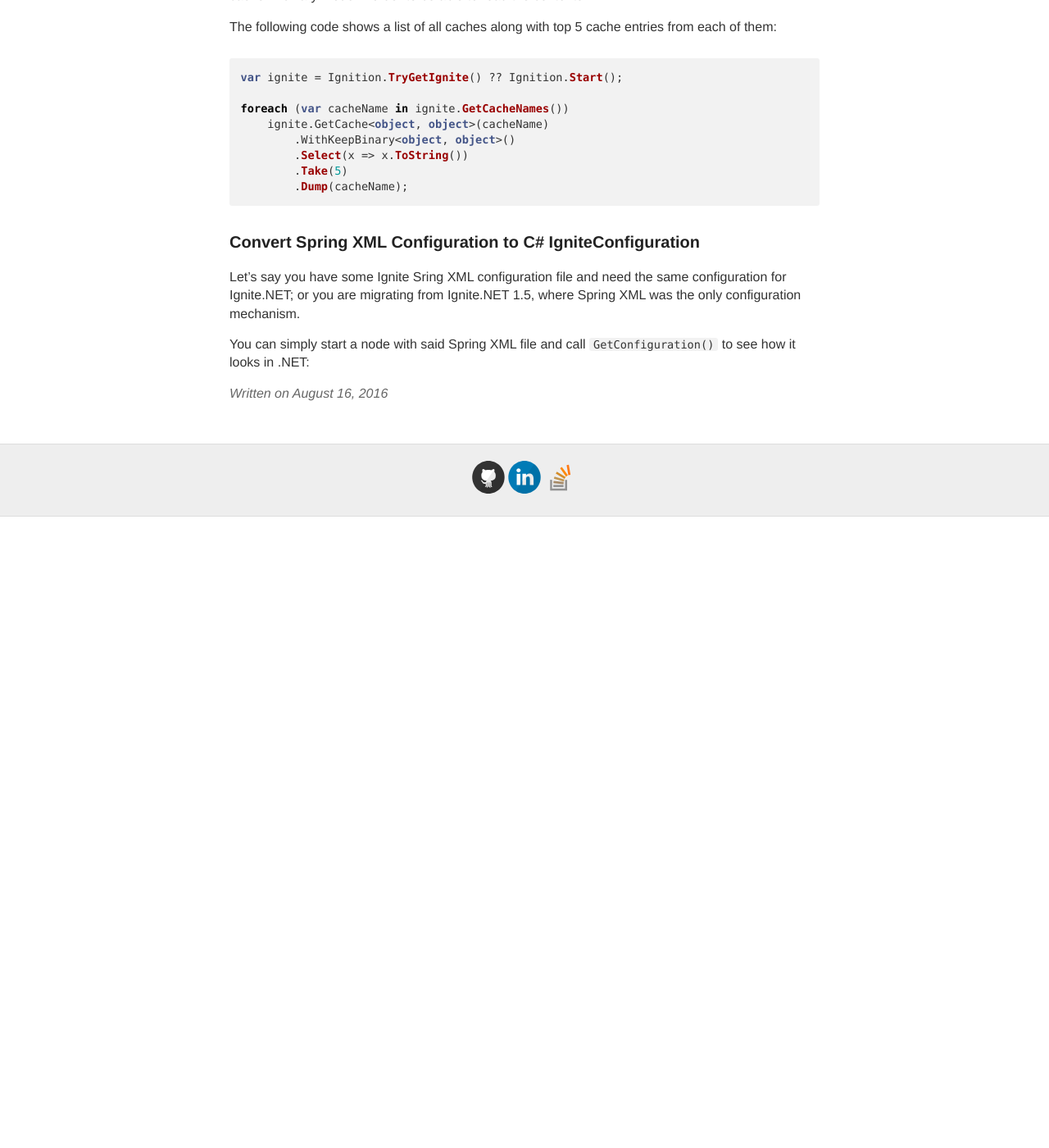
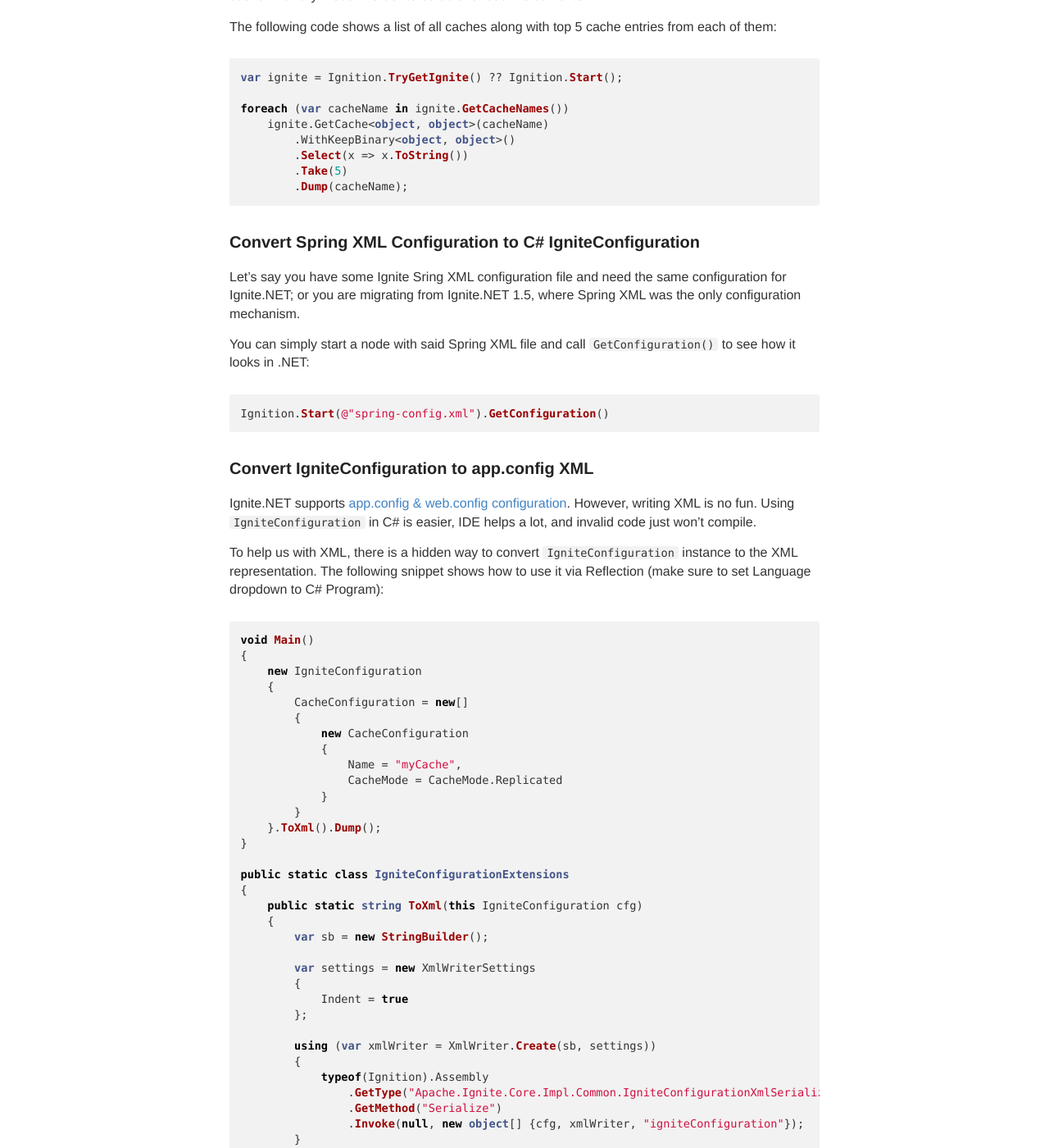
Before and after one commit to ptupitsyn/ptupitsyn.github.io, a Jekyll site: the page built from _posts/2016-08-16-Using-Apache-Ignite-Net-in-LINQPad.md, in a window 1280 px wide and 1400 px high, scrolled down 2910 px. Shown: the whole window at 82% size. Built offline with Jekyll 4.4.1, drawn with Linux system fonts in a browser that asks for light colours; comment, search, counter and statistics services are not loaded; before the commit the page ends 3540 px from its top, so only the background shows below that; some of the changed text lies outside the part shown.

Commit message:
all done?

````diff
--- a/_posts/2016-08-16-Using-Apache-Ignite-Net-in-LINQPad.md
+++ b/_posts/2016-08-16-Using-Apache-Ignite-Net-in-LINQPad.md
@@ -99,3 +99,70 @@
 Ignite.NET 1.5, where Spring XML was the only configuration mechanism.
 
 You can simply start a node with said Spring XML file and call `GetConfiguration()` to see how it looks in .NET:
+
+```cs
+Ignition.Start(@"spring-config.xml").GetConfiguration()
+```
+
+### Convert IgniteConfiguration to app.config XML
+
+Ignite.NET supports [app.config & web.config configuration](https://apacheignite-net.readme.io/docs/configuration#appconfig--webconfig).
+However, writing XML is no fun. Using `IgniteConfiguration` in C# is easier, IDE helps a lot, and invalid code just won't compile.
+
+To help us with XML, there is a hidden way to convert `IgniteConfiguration` instance to the XML representation.
+The following snippet shows how to use it via Reflection (make sure to set Language dropdown to C# Program):
+
+```cs
+void Main()
+{
+    new IgniteConfiguration
+    {
+        CacheConfiguration = new[]
+        {
+            new CacheConfiguration
+            {
+                Name = "myCache",
+                CacheMode = CacheMode.Replicated
+            }
+        }
+    }.ToXml().Dump();
+}
+
+public static class IgniteConfigurationExtensions
+{
+    public static string ToXml(this IgniteConfiguration cfg)
+    {
+        var sb = new StringBuilder();
+
+        var settings = new XmlWriterSettings
+        {
+            Indent = true
+        };
+
+        using (var xmlWriter = XmlWriter.Create(sb, settings))
+        {
+            typeof(Ignition).Assembly
+                .GetType("Apache.Ignite.Core.Impl.Common.IgniteConfigurationXmlSerializer")
+                .GetMethod("Serialize")
+                .Invoke(null, new object[] {cfg, xmlWriter, "igniteConfiguration"});
+        }
+
+        return sb.ToString();
+    }
+}
+```
+
+And the result is:
+
+```xml
+<?xml version="1.0" encoding="utf-16"?>
+<igniteConfiguration xmlns="http://ignite.apache.org/schema/dotnet/IgniteConfigurationSection">
+  <cacheConfiguration>
+    <cacheConfiguration name="myCache" cacheMode="Replicated" />
+  </cacheConfiguration>
+</igniteConfiguration>
+```
+
+Combined with the previous Spring XML use case, you can also convert Spring XML to app.config XML!
+
+Next Ignite.NET versions will include this `ToXml` method as part of the public API, but for 1.6 and 1.7 Reflection is the way to go.
````
